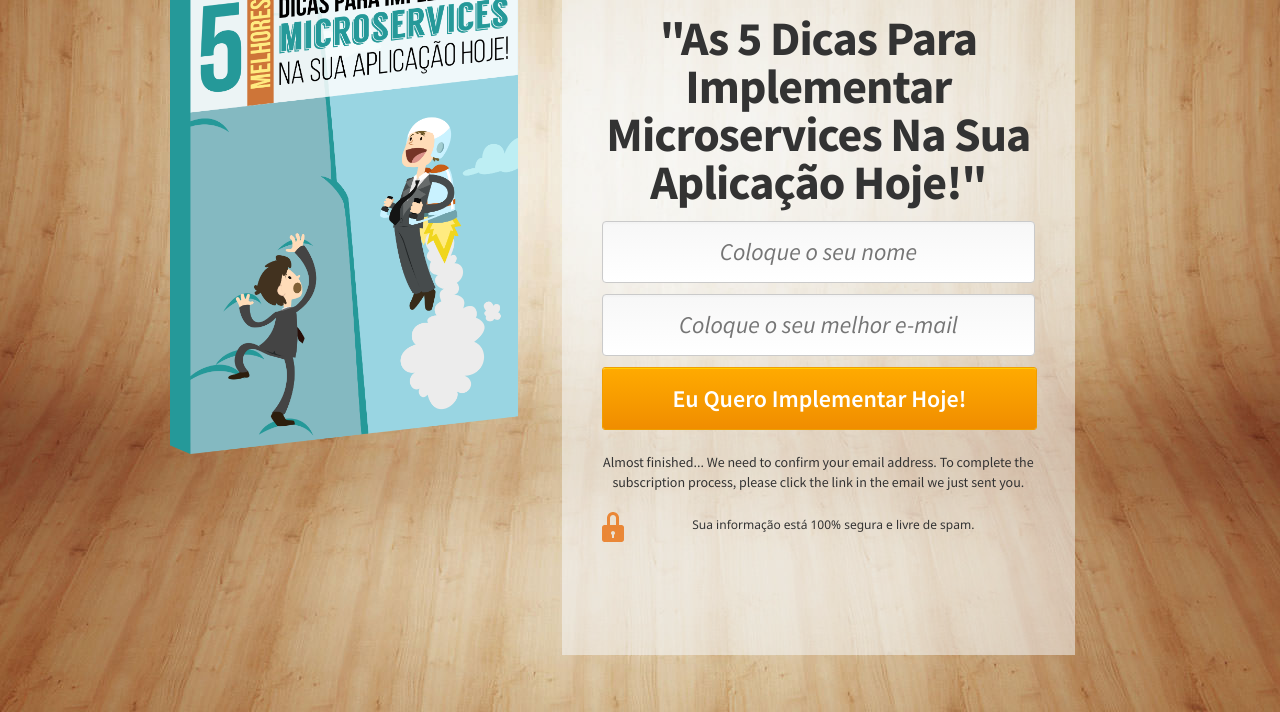
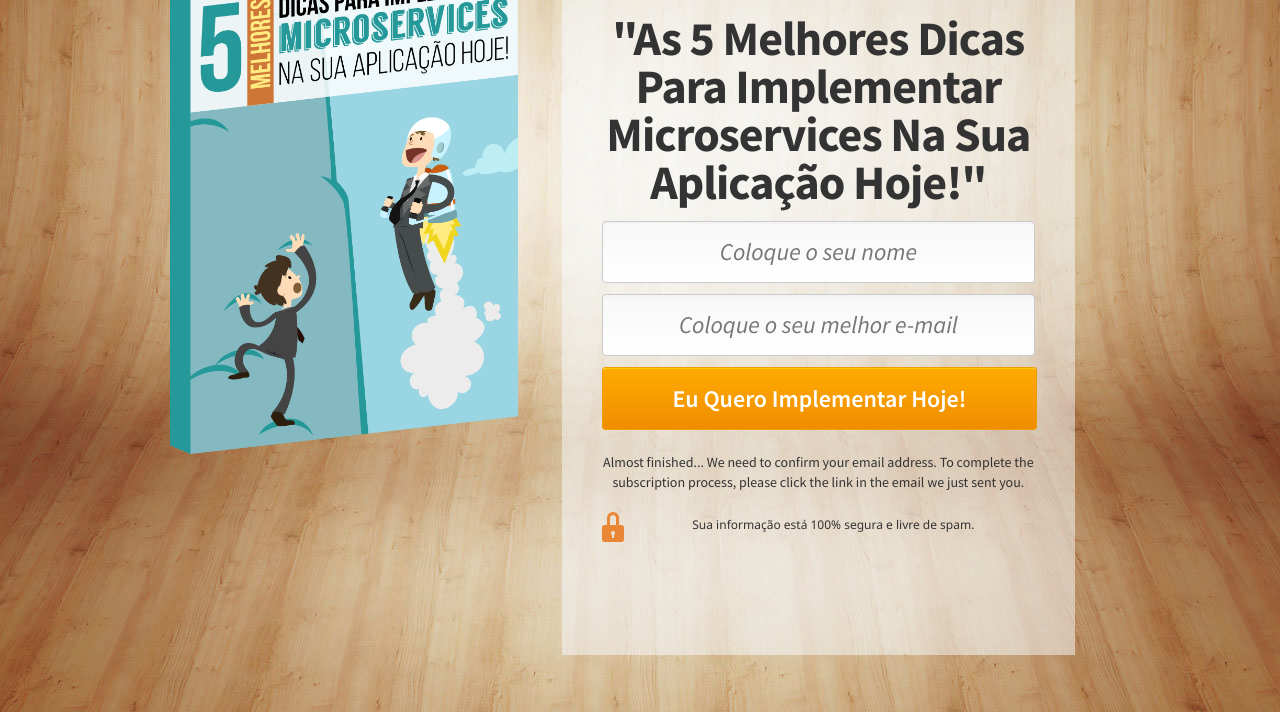
Before and after one commit to biz4nerds/squeeze-page-microservices-tricks, a plain HTML site: page index.html in a window 1280 px wide. Shown: the part 88-800 px from the top of the page. Drawn offline with Linux system fonts and the light colour scheme.

Commit message:
Title change

```diff
--- a/index.html
+++ b/index.html
@@ -9,7 +9,7 @@
 		<meta name="keywords" content="" />
 		<meta name="description" content="" />
 		<meta name="viewport" content="width=device-width; initial-scale=1.0; minimum-scale=1.0; maximum-scale=1.0; user-scalable=0;" />
-		<title>As 5 Dicas Para Implementar Microservices Na Sua Aplicação Hoje!</title>
+		<title>As 5 Melhores Dicas Para Implementar Microservices Na Sua Aplicação Hoje!</title>
 		<link href='http://fonts.googleapis.com/css?family=Source+Sans+Pro:400,600,400italic,700' rel='stylesheet' type='text/css'>
 		<link rel="stylesheet" href="./css/style.css?v=1" media="screen, projection" />
 		<link rel="stylesheet" href="./css/print.css?v=1" media="print" />
@@ -25,7 +25,7 @@
 				<div class="col col-content">
 					<div class="in">
 						<p class="read-this">E-BOOK GRATUITO REVELA</p>
-						<h1>"As 5 Dicas Para Implementar Microservices Na Sua Aplicação Hoje!"</h1>
+						<h1>"As 5 Melhores Dicas Para Implementar Microservices Na Sua Aplicação Hoje!"</h1>
 						<form action="//github.us13.list-manage.com/subscribe/post?u=53fdeff1bbaa9a91b2486aa86&amp;id=1191e5f872" method="post" id="mc-embedded-subscribe-form" name="mc-embedded-subscribe-form" class="validate" target="_blank" novalidate>
 							<div class="row with-info-text">
 								<label for="name" class="label">Coloque o seu nome</label>
```
